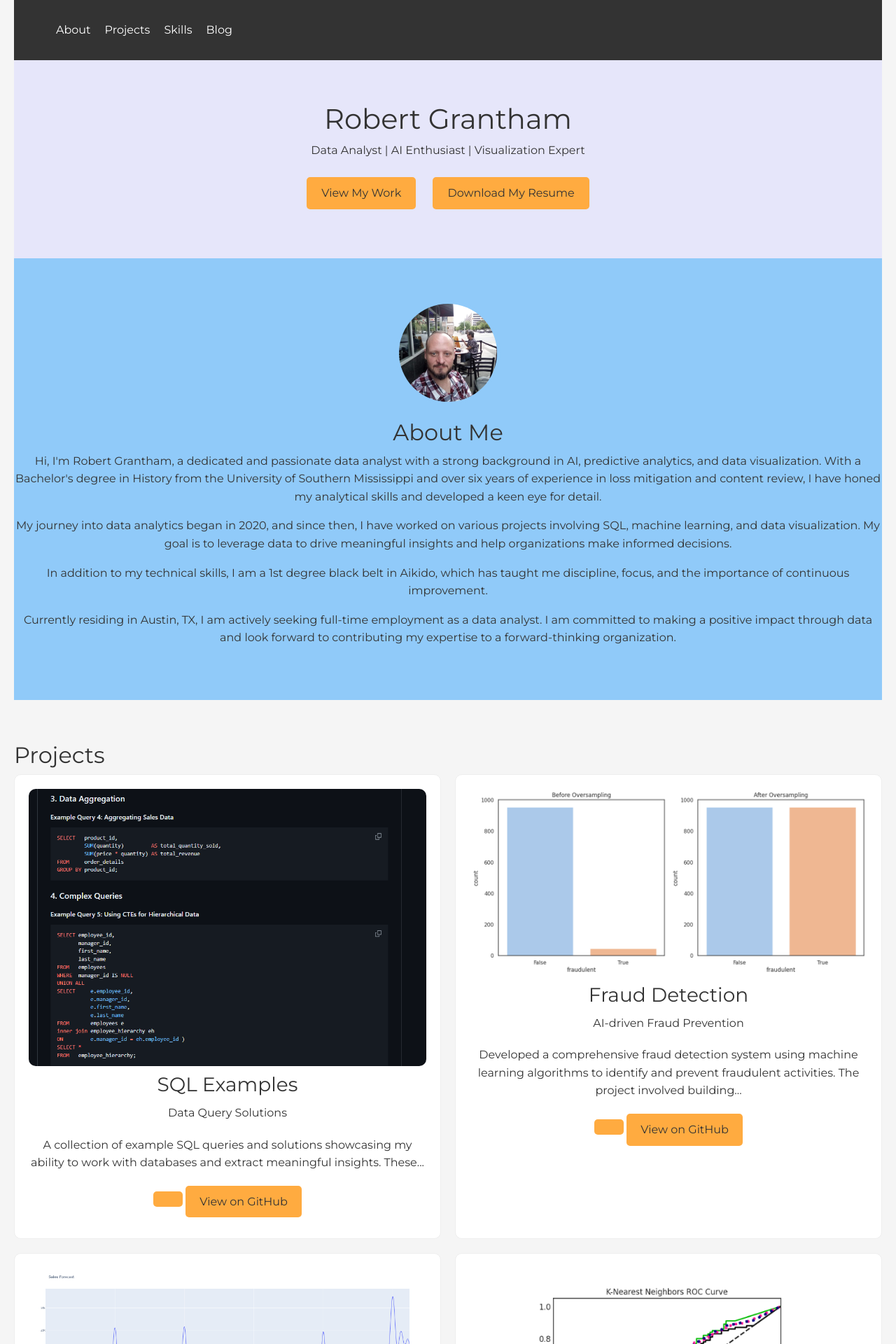
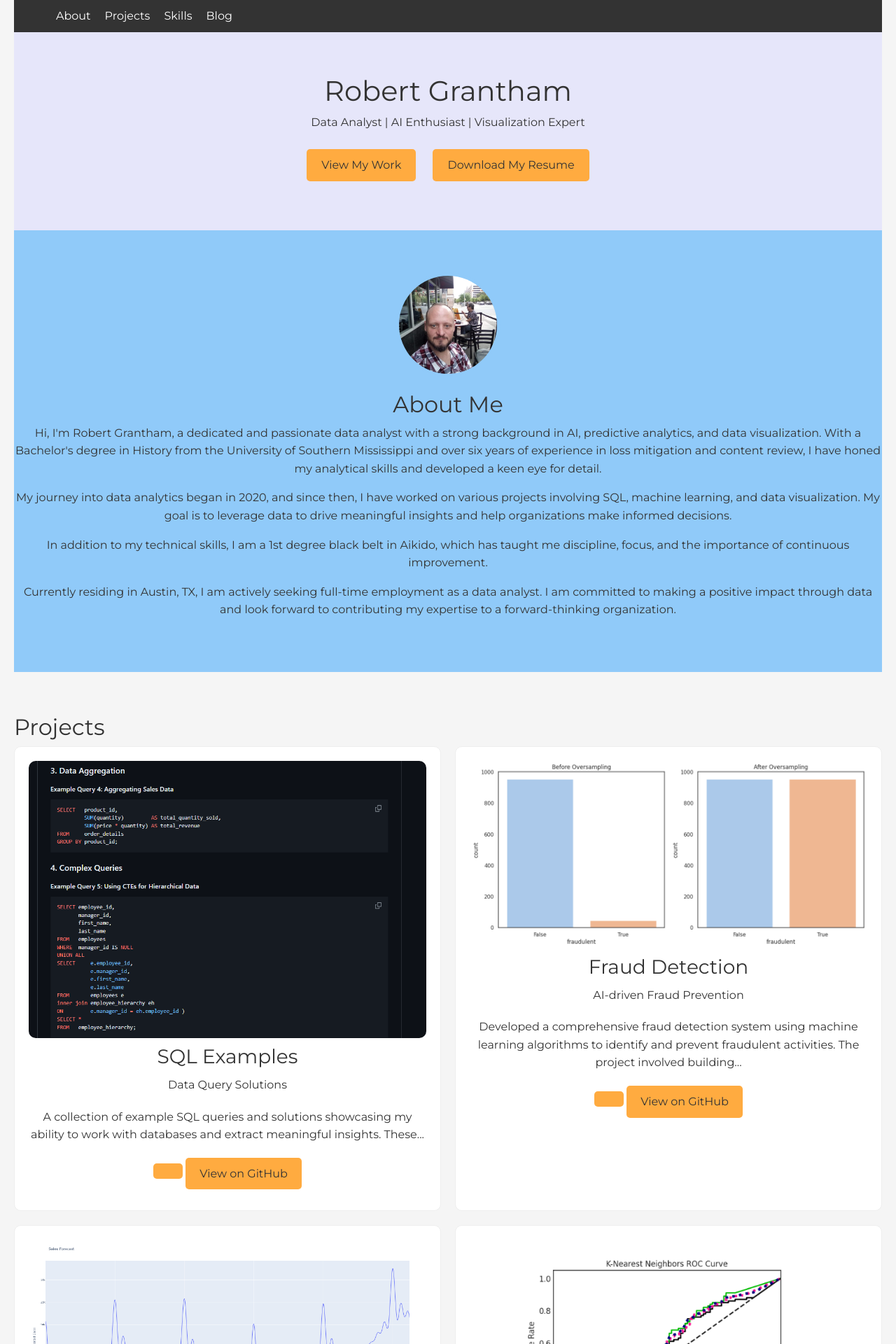
Before and after one commit to rgrantham82/rgrantham82.github.io, a Jekyll site: the page built from index.html, in a window 1280 px wide. Shown: the top 1920 px of the page at 70% size. Built offline with Jekyll 4.4.1, drawn with Linux system fonts in a browser that asks for light colours; nearby versions of some CDN libraries.

Commit message:
Update styles.css

```diff
--- a/assets/css/styles.css
+++ b/assets/css/styles.css
@@ -21,20 +21,19 @@ body {
 }
 
 /* Container */
-.container {
+  .container {
   width: 100%;
-  max-width: 1200px;
-  margin: 0 auto;
-  padding: 0 20px;
+  max-width: 1200px; /* Adjust maximum width for main content */
+  margin: 0 auto; /* Center align the container */
+  padding: 0 20px; /* Add padding inside the container if needed */
 }
 
 header,
 footer {
   width: 100%;
-  background-color: var(--header-footer-background);
+  background-color: #333; /* Example background color */
   color: var(--header-footer-text);
-  text-align: center;
-  padding: 20px 0;
+  text-align: center;/* Add any other styles as needed */
 }
 
 /* Hero Section */
```
